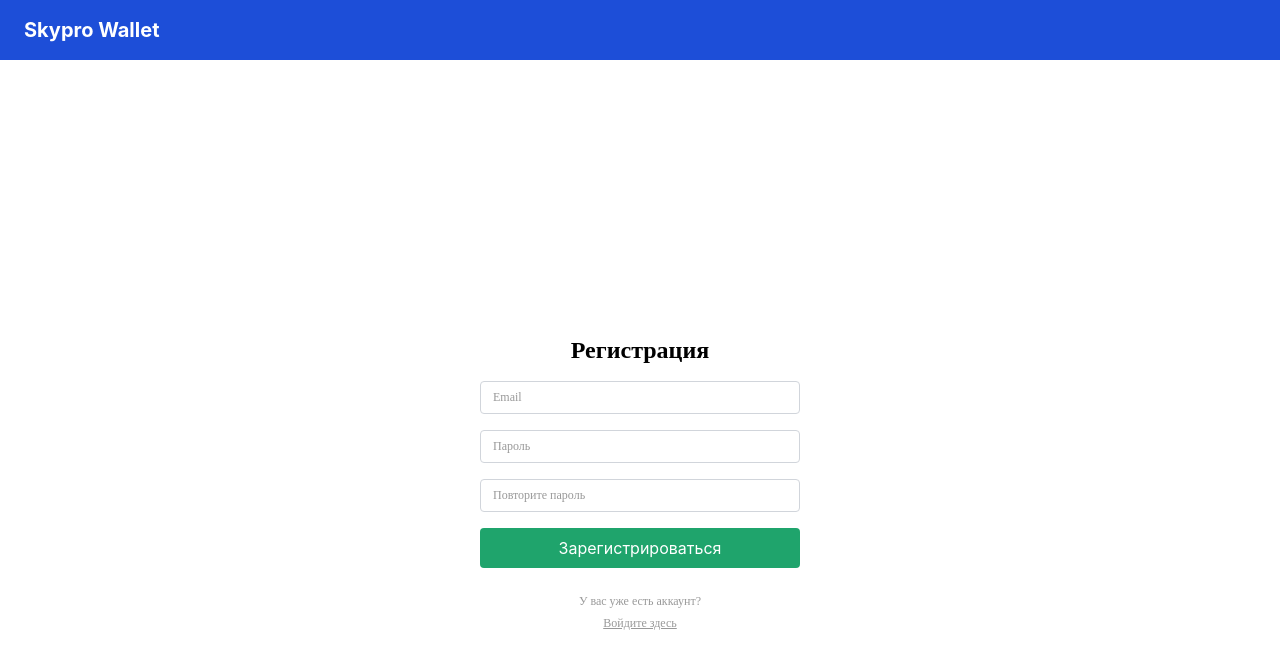
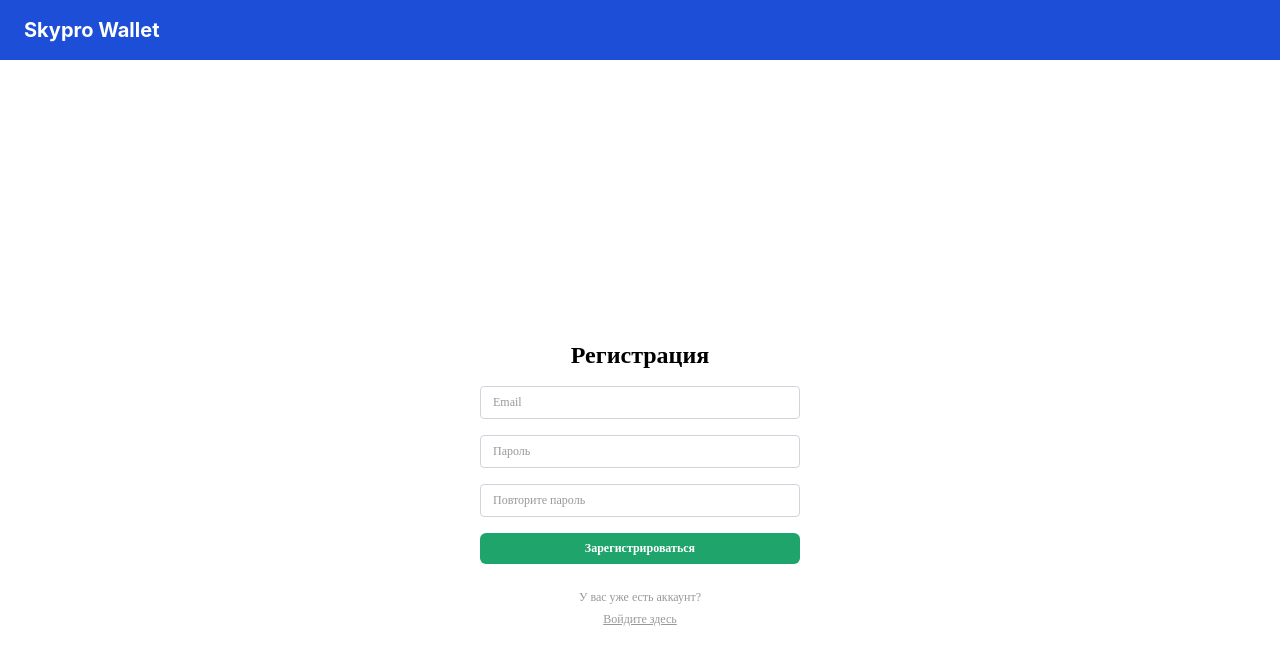
Before and after one commit to Borbos0/SkyproWallet, a React (Create React App) app: page /register in a window 1280 px wide. Shown: the top 668 px of the page. Built offline with nearby package versions, Linux system fonts and the light colour scheme.

Commit message:
Внесение легких правок в регистрацию и доработка входа в мои расходы

```diff
--- a/src/components/Login/Login.jsx
+++ b/src/components/Login/Login.jsx
@@ -2,12 +2,11 @@ import { useState } from 'react';
 import { useNavigate } from 'react-router-dom';
 
 const Login = () => {
-  const [email, setEmail]       = useState('');
+  const [email, setEmail] = useState('');
   const [password, setPassword] = useState('');
-  const [error, setError]       = useState(false);
-  const navigate                 = useNavigate();
+  const [error, setError] = useState(false);
+  const navigate = useNavigate();
 
-  // Читаем сохранённого пользователя из localStorage
   const savedUser = (() => {
     try {
       return JSON.parse(localStorage.getItem('user'));
@@ -19,24 +18,31 @@ const Login = () => {
   const handleSubmit = (e) => {
     e.preventDefault();
 
-    // Если в хранилище нет юзера или данные не совпали — ошибка
-    if (
-      !savedUser ||
-      email !== savedUser.email ||
-      password !== savedUser.password
-    ) {
+    // Проверка на пустые поля (дополнительно, но часто делают)
+    if (!email.trim() || !password.trim()) {
       setError(true);
       return;
     }
 
-    // Всё ок — переходим на /expenses
+    // Проверка данных
+    const isValid =
+      savedUser &&
+      email === savedUser.email &&
+      password === savedUser.password;
+
+    if (!isValid) {
+      setError(true);
+      return;
+    }
+
+    // Успешный вход
     setError(false);
     navigate('/expenses');
   };
 
   const handleInput = (setter) => (e) => {
     setter(e.target.value);
-    if (error) setError(false);  // сбрасываем ошибку при изменении
+    if (error) setError(false); // Сброс ошибки при вводе
   };
 
   const baseClasses = `
@@ -47,7 +53,7 @@ const Login = () => {
     w-full
   `;
   const normalBorder = `border-[0.5px] border-[#999999] placeholder-[#999999] text-black`;
-  const errorBorder  = `bg-red-100 border-[1px] border-red-600 text-red-600`;
+  const errorBorder = `bg-red-100 border-[1px] border-red-600 text-red-600`;
 
   return (
     <form
@@ -95,10 +101,9 @@ const Login = () => {
 
       <button
         type="submit"
-        disabled={error}
         className={`
           rounded-[6px]
-          ${error ? 'bg-gray-400 cursor-not-allowed' : 'bg-[#1FA46C]'}
+          ${error ? 'bg-[#1FA46C] hover:bg-[#168455]' : 'bg-[#1FA46C] hover:bg-[#168455]'}
           text-white
           text-[12px]
           font-semibold
@@ -107,6 +112,7 @@ const Login = () => {
           text-center
           font-montserrat
           py-2
+          transition
         `}
       >
         Войти
--- a/src/components/Register/Register.jsx
+++ b/src/components/Register/Register.jsx
@@ -41,14 +41,23 @@ const Register = () => {
   const handleSubmit = (e) => {
   e.preventDefault();
   setFormSubmitted(true);
+
   if (!emailValid || !passwordValid || !confirmPasswordValid) {
     setIsButtonInactive(true);
     return;
   }
+
+  localStorage.setItem(
+    'user',
+    JSON.stringify({ email: userEmail, password: userPassword })
+  );
+
   setIsFormSubmitting(true);
   setIsButtonInactive(true);
+
   setTimeout(() => navigate('/login'), 1000);
 };
+
 
   return (
     <form
@@ -56,7 +65,6 @@ const Register = () => {
       className="flex flex-col gap-4 w-full max-w-xs"
       noValidate
     >
-      {/* Email поле */}
       <div className="relative w-full">
         <input
           className={inputClass(formSubmitted && !emailValid, emailValid)}
@@ -72,7 +80,6 @@ const Register = () => {
         )}
       </div>
 
-      {/* Пароль поле */}
       <div className="relative w-full">
         <input
           className={inputClass(formSubmitted && !passwordValid, passwordValid)}
@@ -88,7 +95,6 @@ const Register = () => {
         )}
       </div>
 
-      {/* Подтверждение пароля поле */}
       <div className="relative w-full">
         <input
           className={inputClass(
@@ -117,10 +123,26 @@ const Register = () => {
       <button
   type="submit"
   disabled={isFormSubmitting || isButtonInactive}
-        className={`w-full py-2 rounded ${isFormSubmitting || isButtonInactive ? 'bg-[#999999] cursor-not-allowed' : 'bg-[rgb(31,164,108)] hover:bg-green-700 text-white'}`}
+  className={`
+    w-full
+    rounded-[6px]
+    ${isFormSubmitting || isButtonInactive
+      ? 'bg-[#999999] cursor-not-allowed'
+      : 'bg-[rgb(31,164,108)] hover:bg-green-700'}
+    text-white
+    text-[12px]
+    font-semibold
+    leading-[15px]
+    tracking-[0px]
+    text-center
+    font-montserrat
+    py-2
+    transition
+  `}
 >
   Зарегистрироваться
 </button>
+
     </form>
   );
 };
--- a/src/pages/LoginPage.jsx
+++ b/src/pages/LoginPage.jsx
@@ -1,16 +1,8 @@
 import Header from '../components/Header/Header';
 import Login from '../components/Login/Login';
 import { Link } from 'react-router-dom';
-import { useEffect } from 'react';
 
 const LoginPage = () => {
-  useEffect(() => {
-
-    localStorage.setItem(
-      'user',
-      JSON.stringify({ email: 'your@mail.com', password: 'yourPassword' })
-    );
-  }, []);
 
   return (
     <div>
```
Lines whose indentation alone changed are shown as unchanged.
